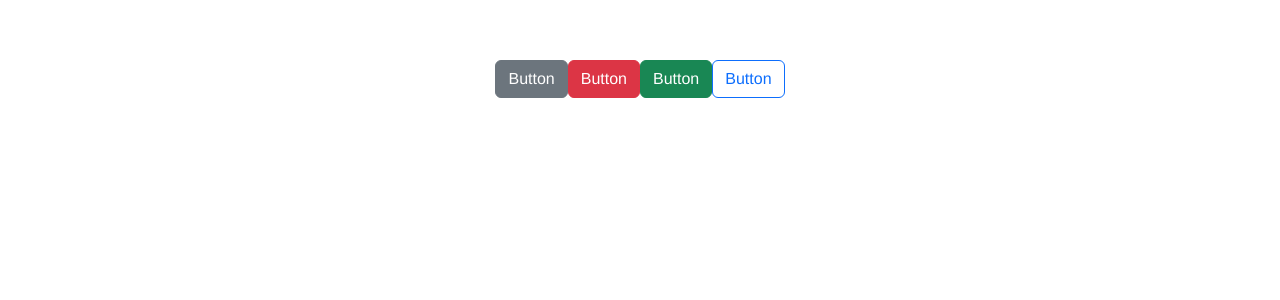
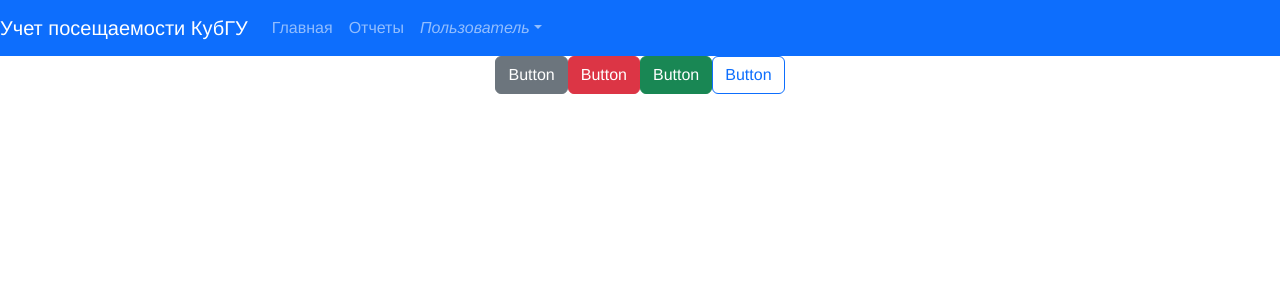
Before and after one commit to NotOnlyButAnd/attendance-tracking-v0.2, a Vue app: page / in a window 1280 px wide. Shown: the top 300 px of the page. Built offline with nearby package versions, Linux system fonts and the light colour scheme; no server answers.

Commit message:
Add header markup
Добавил разметку Header-a. Добавил в App.vue его

```diff
--- a/src/App.vue
+++ b/src/App.vue
@@ -1,5 +1,6 @@
 <template>
   <div id="app">
+    <GlobalHeader />
     <div>
       <b-button>Button</b-button>
       <b-button variant="danger">Button</b-button>
@@ -11,10 +12,13 @@
 
 <script>
 import { mapActions } from "vuex";
+import GlobalHeader from "./components/GlobalHeader.vue";
 
 export default {
   name: "App",
-  components: {},
+  components: {
+    GlobalHeader,
+  },
   mounted() {
     this.fetchMovies();
   },
@@ -31,6 +35,6 @@ export default {
   -moz-osx-font-smoothing: grayscale;
   text-align: center;
   color: #2c3e50;
-  margin-top: 60px;
+  /*margin-top: 60px;*/
 }
 </style>
--- /dev/null
+++ b/src/components/GlobalHeader.vue
@@ -0,0 +1,38 @@
+<template>
+  <b-navbar toggleable="lg" type="dark" variant="primary">
+    <b-navbar-brand href="#">Учет посещаемости КубГУ</b-navbar-brand>
+
+    <b-navbar-toggle target="nav-collapse"></b-navbar-toggle>
+
+    <b-collapse id="nav-collapse" is-nav>
+      <b-navbar-nav>
+        <b-nav-item href="#">Главная</b-nav-item>
+        <b-nav-item href="#">Отчеты</b-nav-item>
+      </b-navbar-nav>
+
+      <!-- Right aligned nav items -->
+      <b-navbar-nav class="ml-auto">
+        <b-nav-item-dropdown right>
+          <!-- Using 'button-content' slot -->
+          <template #button-content>
+            <em>Пользователь</em>
+          </template>
+          <b-dropdown-item href="#">Профиль</b-dropdown-item>
+          <b-dropdown-item href="#">Выйти</b-dropdown-item>
+        </b-nav-item-dropdown>
+      </b-navbar-nav>
+    </b-collapse>
+  </b-navbar>
+</template>
+
+<script>
+export default {
+  name: "GlobalHeader",
+};
+</script>
+
+<style scoped>
+.header {
+  margin-bottom: 30px;
+}
+</style>
```
